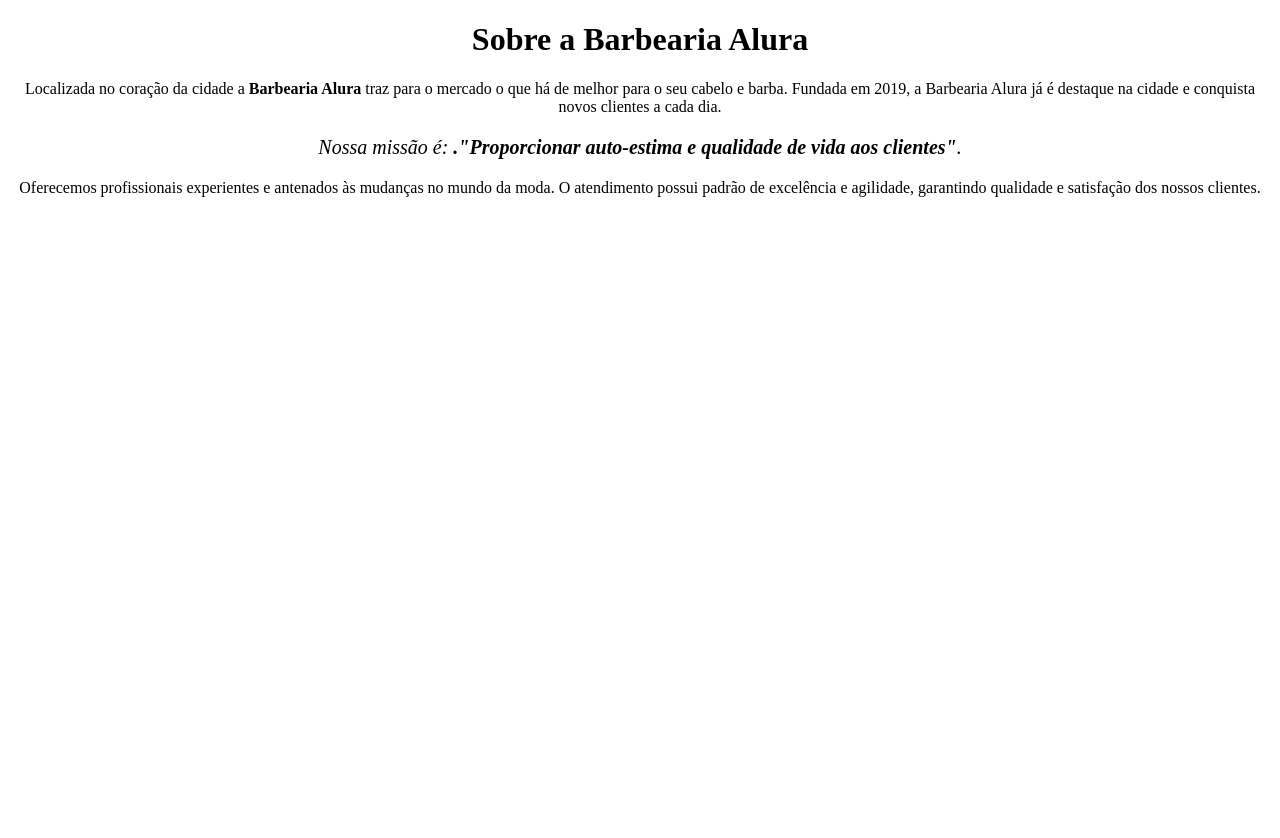
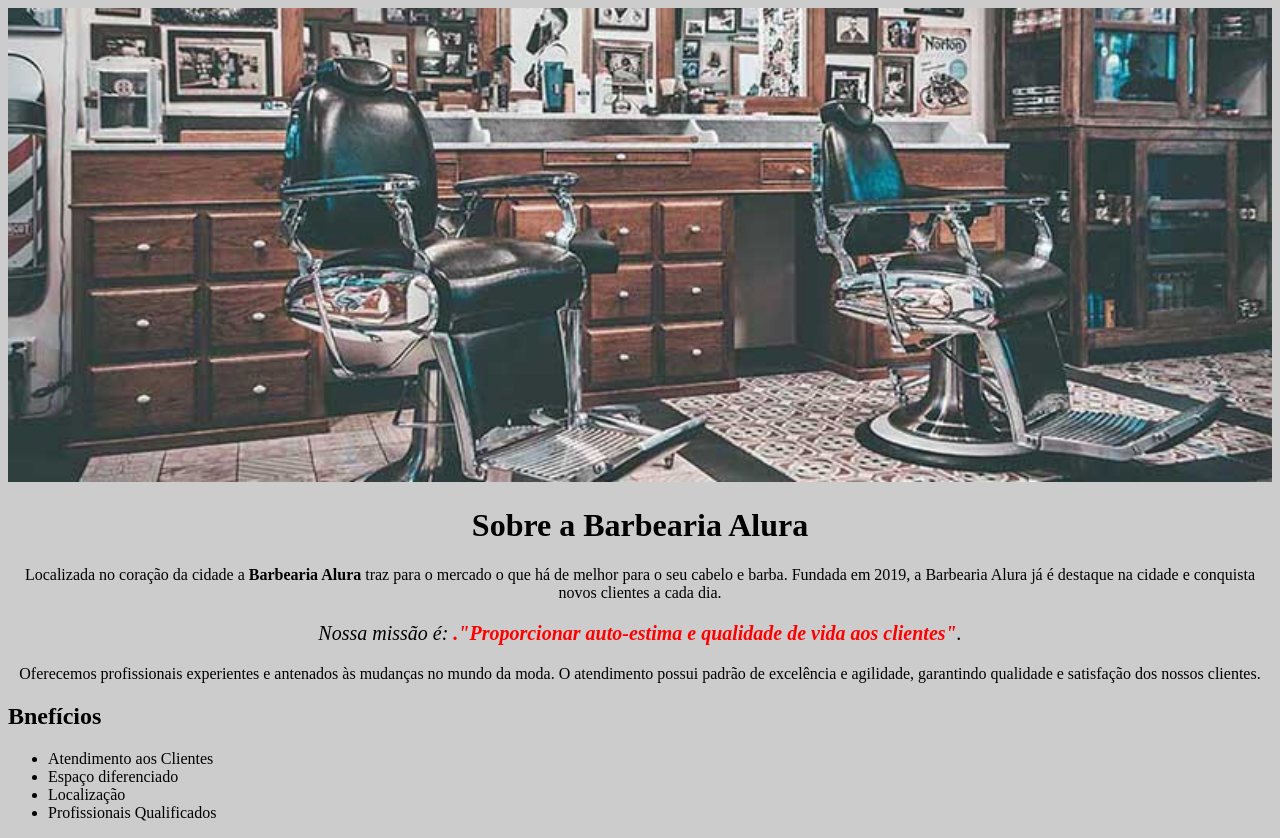
Before and after one commit to kethleenlindona/projeto-barbearia, a plain HTML site: page index.html in a window 1280 px wide. Before the commit the page ends 800 px from the top, so only its background shows below. Drawn offline with Linux system fonts and the light colour scheme.

Commit message:
Add files via upload

```diff
--- a/index.html
+++ b/index.html
@@ -4,17 +4,27 @@
              <meta charset="UTF-8">
              <title>Barbearia Alura da Kethleen</title>
              <link rel="stylesheet" href="style.css">
-             <style>
+     </read>
 
-             </style>
-     </read>
      <body>
-             <h1 style="text-align: center">Sobre a Barbearia Alura</h1>
+             <img id="banner" src="banner.jpg">
+
+             <h1>Sobre a Barbearia Alura</h1>
 
              <p>Localizada no coração da cidade a <strong>Barbearia Alura</strong> traz para o mercado o que há de melhor para o seu cabelo e barba. Fundada em 2019, a Barbearia Alura já é destaque na cidade e conquista novos clientes a cada dia.</p>
 
-            <p style="font-size: 20px; text-align: center"><em>Nossa missão é: <strong>."Proporcionar auto-estima e qualidade de vida aos clientes"</strong>.</em></p>
+            <p id="missao"><em>Nossa missão é: <strong>."Proporcionar auto-estima e qualidade de vida aos clientes"</strong>.</em></p>
 
              <p>Oferecemos profissionais experientes e antenados às mudanças no mundo da moda. O atendimento possui padrão de excelência e agilidade, garantindo qualidade e satisfação dos nossos clientes.</p>
+
+            <h2>Bnefícios</h2>
+
+
+            <ul>
+                <li class="itens"> Atendimento aos Clientes</li>
+                <li class="itens"> Espaço diferenciado</li>
+                <li class="itens"> Localização</li>
+                <li class="itens"> Profissionais Qualificados</li>
+            </ul>
      </body>
 </html>
--- a/style.css
+++ b/style.css
@@ -1,3 +1,26 @@
-P {
-                    text-align: center
+body {
+    background: #CCCCCC
 }
+
+#banner {
+    width: 100%;
+}
+
+h1 {
+    text-align: center
+}
+
+p {
+    text-align: center;
+}
+
+#missao {
+    font-size: 20px
+}
+
+em strong {
+    color: #FF0000;
+}
+.itens {
+    font=style: italic
+}
```
Also changed, not shown: banner.jpg (added).
